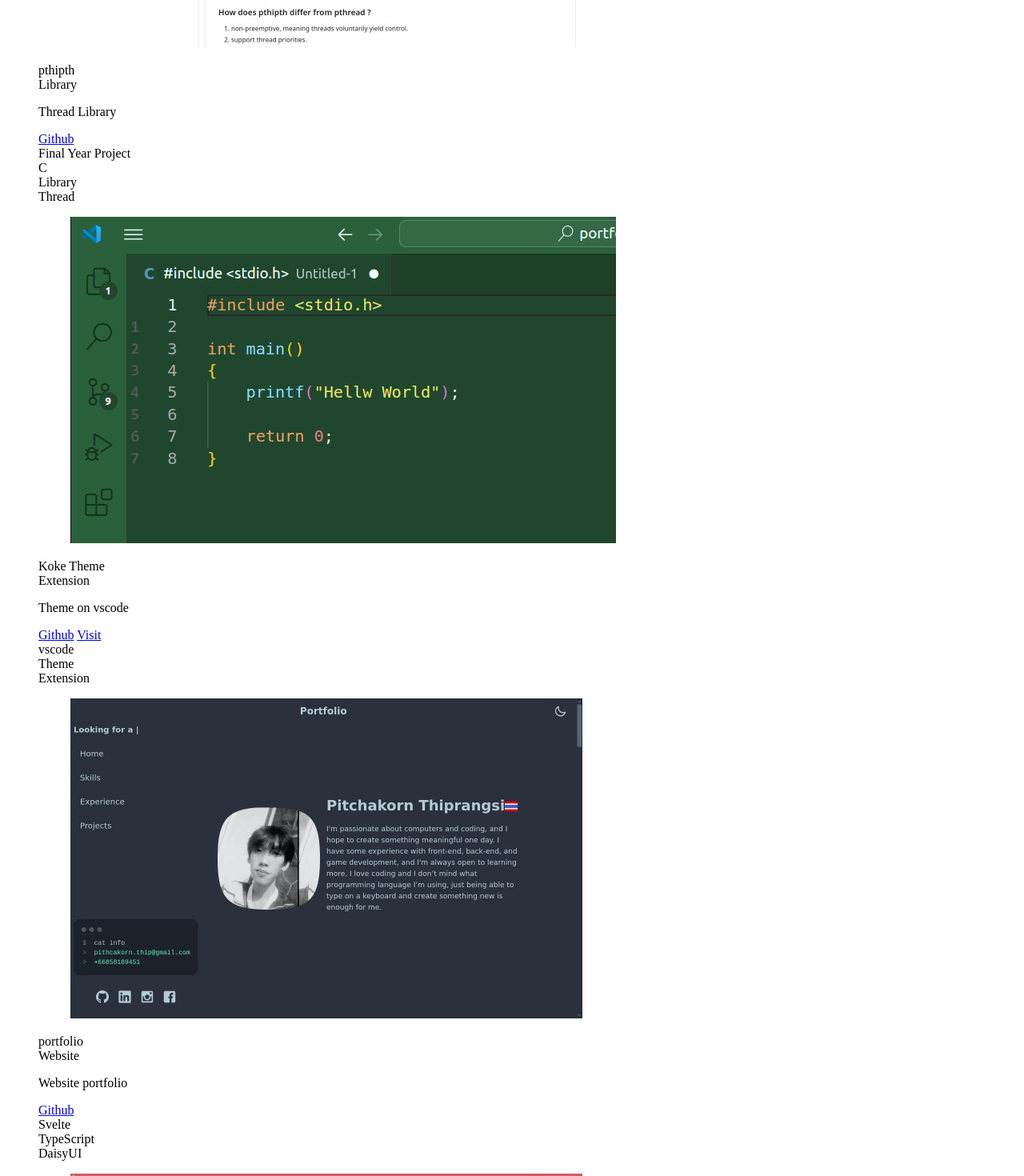
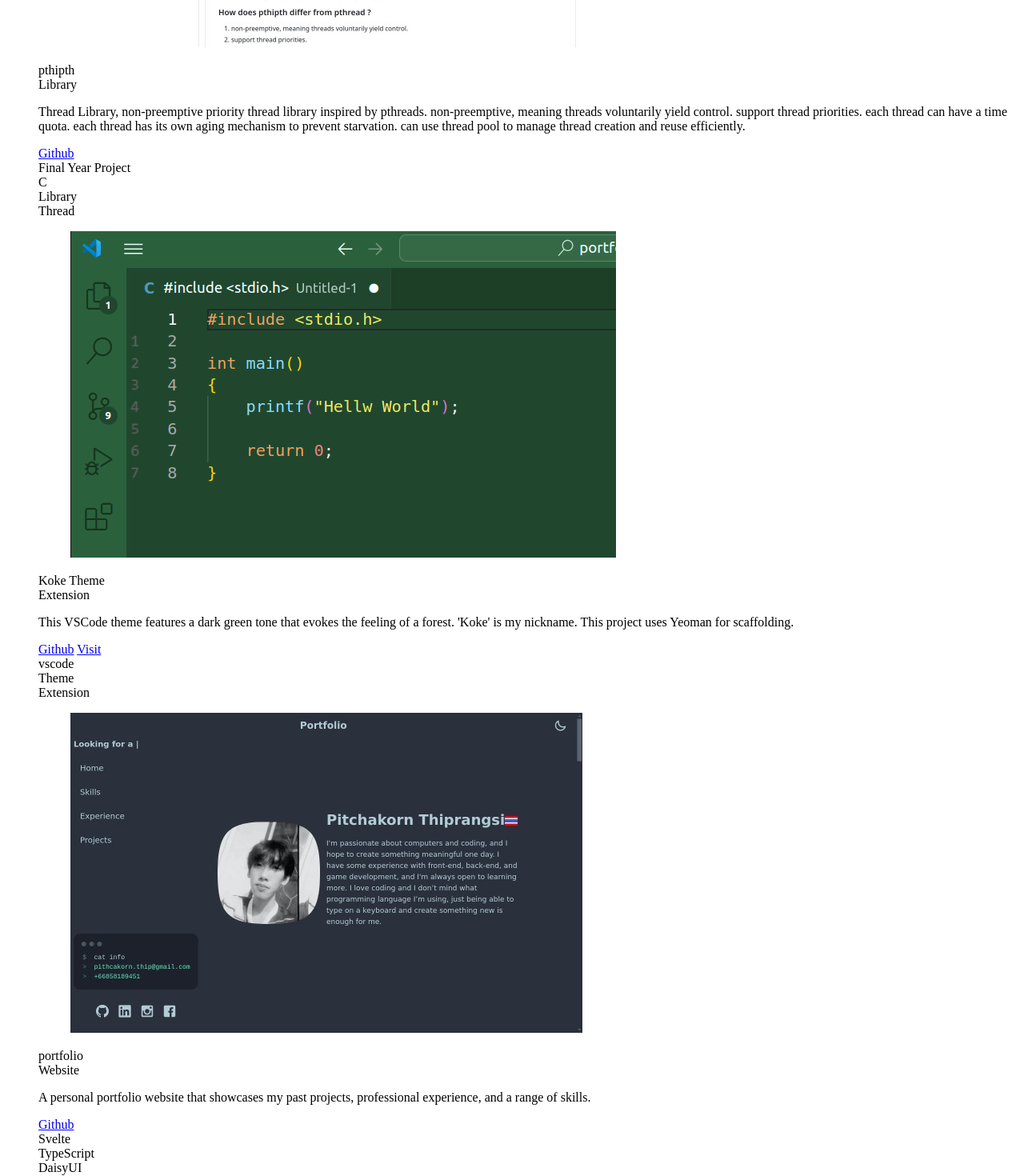
Before and after one commit to kokejohh/portfolio, a SvelteKit app: page / in a window 1280 px wide. Shown: the part 10530-12000 px from the top of the page at 80% size. Built offline with nearby package versions, Linux system fonts and the light colour scheme.

Commit message:
chore: add detail each projects

```diff
--- a/src/components/Card.svelte
+++ b/src/components/Card.svelte
@@ -4,8 +4,6 @@
 
 <div class="card bg-base-100 max-w-sm shadow-lg hover:bg-base-200">
   <div class="card-body space-y-2">
-
-
     <figure>
       <img
         src={src}
--- a/src/components/Projects.svelte
+++ b/src/components/Projects.svelte
@@ -24,21 +24,24 @@
 </article>
 
 <ul class="menu menu-horizontal p-8 lg:p-16 grid grid-cols-1 gap-1 lg:grid-cols-2 lg:gap-8">
-    <Card src={pthipth} title="pthipth" detail="Thread Library" tags={["Final Year Project", "C","Library", "Thread"]} status={[{title: "Library", color:"badge-secondary"}]} link_github="https://github.com/kokejohh/pthipth"/>
-    <Card src={koke_theme} title="Koke Theme" detail="Theme on vscode" tags={["vscode", "Theme", "Extension"]} status={[{title: "Extension", color: "badge-secondary"}]} link_github="https://github.com/kokejohh/koke-theme" link_web="https://marketplace.visualstudio.com/items?itemName=Koke.koke-theme"/>
+    <Card src={pthipth} title="pthipth" detail="Thread Library, non-preemptive priority thread library inspired by pthreads.
+        non-preemptive, meaning threads voluntarily yield control. support thread priorities. each thread can have a time quota.
+        each thread has its own aging mechanism to prevent starvation. can use thread pool to manage thread creation and reuse efficiently."
+        tags={["Final Year Project", "C","Library", "Thread"]} status={[{title: "Library", color:"badge-secondary"}]} link_github="https://github.com/kokejohh/pthipth"/>
+    <Card src={koke_theme} title="Koke Theme" detail="This VSCode theme features a dark green tone that evokes the feeling of a forest. 'Koke' is my nickname. This project uses Yeoman for scaffolding." tags={["vscode", "Theme", "Extension"]} status={[{title: "Extension", color: "badge-secondary"}]} link_github="https://github.com/kokejohh/koke-theme" link_web="https://marketplace.visualstudio.com/items?itemName=Koke.koke-theme"/>
     <!-- <Card title="บริการลบคนออกจากฝัน" detail="หากท่านมัญหากวนใจมีใครรบกวนในความฝัน" tags={["Svelte", "DaisyUI"]} status={[{title: "Web", color: "badge-primary"}]} link_github="https://github.com/kokejohh/bingbing" link_web="https://bingbing-sigma.vercel.app/"/> -->
-    <Card src={portfolio} title="portfolio" detail="Website portfolio" tags={["Svelte", "TypeScript", "DaisyUI"]} status={[{title: "Website", color: "badge-primary"}]} link_github="https://github.com/kokejohh/portfolio"/>
-    <Card src={valentines_day} title="valentine-day" detail="" tags={["JavaScript", "HTML", "CSS"]} status={[{title: "Website", color: "badge-primary"}]} link_github="https://github.com/kokejohh/valentine-day" link_web="https://kokejohh.github.io/valentine-day/"/>
-    <Card src={loveme} title="loveme" detail="" tags={["Javascript", "HTML", "CSS"]} status={[{title: "Website", color: "badge-primary"}]} link_github="https://github.com/kokejohh/loveme" link_web="https://kokejohh.github.io/loveme/"/>
-    <Card src={hostpital} title="วิเคราะห์รีวิว รพ. จาก google review ด้วย wordcloud" detail="" tags={["python", "wordcloud"]} status={[{title: "Website", color: "badge-primary"}]} link_github="https://github.com/kokejohh/loveme" link_web="https://kokejohh.github.io/loveme/"/>
-    <Card src={pichit300} title="pichit300" detail="" tags={["Javascript", "HTML", "CSS"]} status={[{title: "Website", color: "badge-primary"}]} link_github="https://github.com/kokejohh/pichit300" link_web="https://kokejohh.github.io/pichit300/src/"/>
-    <Card src={rush_discovery} title="rush discovery piscine 42" detail="" tags={["Javascript", "HTML", "CSS", "JSON"]} status={[{title: "Website", color: "badge-primary"}]} link_github="https://github.com/kokejohh/rush_discovery42" link_web="https://kokejohh.github.io/rush_discovery42/"/>
-    <Card src={rov_supernova} title="rov supernova" detail="" tags={["Svelte", "JavaScript", "TailwindCSS"]} status={[{title: "Website", color: "badge-primary"}]} link_github="https://github.com/kokejohh/rov_supernova" link_web="https://kokejohh.github.io/rov_supernova/src/main.html"/>
-    <Card src={todolist} title="todolist" detail="" tags={["JavaScript", "HTML", "CSS"]} status={[{title: "Website", color: "badge-primary"}]} link_github="https://github.com/kokejohh/project_todolist" link_web="https://kokejohh.github.io/project_todolist/"/>
-    <Card src={smilely} title="smilely" detail="" tags={["Javascript", "Tree.js"]} status={[{title: "Website", color: "badge-primary"}, {title: "Game", color: "badge-warning"}]} link_web="https://www.youtube.com/watch?v=j5tPJa9jiog"/>
-    <Card src={somO} title="AI chat bot somO" detail="" tags={["python", "PyThaiNLP"]} status={[{title: "Website", color: "badge-primary"}]} link_web="https://drive.google.com/drive/u/0/folders/13UO3sU6HZjyoBYw-MGMtqxIF7y9Ih8RW"/>
-    <Card src={register_late} title="ลงทะเบียนล่าช้า มธ." detail="" tags={["Node.js", "Express.js", "HTML", "Bootstrap"]} status={[{title: "Website", color: "badge-primary"}]} link_web="https://sites.google.com/view/cs264-100001-group3/"/>
-    <Card src={purrfect} title="Purrfect" detail="" tags={["PHP", "HTML", "CSS", "Bootsrap", "TailwindCSS", "MySQL"]} status={[{title: "Website", color: "badge-primary"}]} link_web="https://drive.google.com/drive/folders/1s87rwS5gMoW8Q2u63oAa9awv7B-kMVAE"/>
-    <Card src={golden_poo} title="Gloden pool" detail="" tags={["Unity", "C#"]} status={[{title: "Game", color: "badge-warning"}]} link_web="https://www.youtube.com/watch?v=O8_jTC1FPo4"/>
-    <Card src={catguins} title="Catguins 2D" detail="" tags={["Unity", "C#"]} status={[{title: "Game", color: "badge-warning"}]} link_web="https://gamejolt.com/games/catguins2d/203049"/>
+    <Card src={portfolio} title="portfolio" detail="A personal portfolio website that showcases my past projects, professional experience, and a range of skills." tags={["Svelte", "TypeScript", "DaisyUI"]} status={[{title: "Website", color: "badge-primary"}]} link_github="https://github.com/kokejohh/portfolio"/>
+    <Card src={valentines_day} title="valentine-day" detail="A simple website for writing and sending messages to someone you like on Valentine's Day. It doesn't have a backend, messages are passed using query parameters." tags={["JavaScript", "HTML", "CSS"]} status={[{title: "Website", color: "badge-primary"}]} link_github="https://github.com/kokejohh/valentine-day" link_web="https://kokejohh.github.io/valentine-day/"/>
+    <Card src={loveme} title="loveme" detail="A simple website for asking your crush to be your boyfriend or girlfriend, guaranteed to work! Don't believe me? Try it yourself!" tags={["Javascript", "HTML", "CSS"]} status={[{title: "Website", color: "badge-primary"}]} link_github="https://github.com/kokejohh/loveme" link_web="https://kokejohh.github.io/loveme/"/>
+    <Card src={hostpital} title="วิเคราะห์รีวิว รพ. จาก google review ด้วย wordcloud" detail="As part of the CS385 course, this project analyzes Google reviews from six hospitals to uncover common problems and feedback. A word cloud is used to highlight the most frequently mentioned terms in the reviews." tags={["python", "wordcloud"]} link_web="https://colab.research.google.com/drive/1tCniMnLSnEqUgwfHkHyZbaq4xTLRhW3e"/>
+    <Card src={pichit300} title="pichit300" detail="This project is designed to be a web-based platform for practicing coding problems. At this stage, only the front-end has been developed." tags={["Javascript", "HTML", "CSS", "JSON"]} status={[{title: "Website", color: "badge-primary"}]} link_github="https://github.com/kokejohh/pichit300" link_web="https://kokejohh.github.io/pichit300/src/"/>
+    <Card src={rush_discovery} title="rush discovery piscine 42" detail="A simple portfolio website created as part of my participation in the Discovery Piscine 42 program by 42 Bangkok." tags={["Javascript", "HTML", "CSS", "JSON"]} status={[{title: "Website", color: "badge-primary"}]} link_github="https://github.com/kokejohh/rush_discovery42" link_web="https://kokejohh.github.io/rush_discovery42/"/>
+    <Card src={rov_supernova} title="rov supernova" detail="A website for selecting and banning characters in RoV. Currently, only the front-end has been developed." tags={["Svelte", "JavaScript", "TailwindCSS"]} status={[{title: "Website", color: "badge-primary"}]} link_github="https://github.com/kokejohh/rov_supernova" link_web="https://kokejohh.github.io/rov_supernova/src/main.html"/>
+    <Card src={todolist} title="todolist" detail="This website was created as part of an internship test for BorntoDev. It's a simple to-do list app that allows users to add, edit, and delete tasks, with data stored in localStorage." tags={["JavaScript", "HTML", "CSS"]} status={[{title: "Website", color: "badge-primary"}]} link_github="https://github.com/kokejohh/project_todolist" link_web="https://kokejohh.github.io/project_todolist/"/>
+    <Card src={smilely} title="smilely" detail="This project is part of the CS299 course and involves 3D graphics using Three.js to render 3D content on the web. The project is a simple, cute game featuring a bright smiling character." tags={["Javascript", "Three.js"]} status={[{title: "Game", color: "badge-warning"}, {title: "Website", color: "badge-primary"}]} link_web="https://www.youtube.com/watch?v=j5tPJa9jiog"/>
+    <Card src={somO} title="AI chat bot somO" detail="This project is part of the CS265 course and involves building a simple chatbot using the ChatterBot library. It implements the Jaccard Similarity algorithm and utilizes pythaiNLP for Thai language processing, including normalization, word tokenization, stopwords removal, and part-of-speech tagging." tags={["python", "PyThaiNLP"]} link_web="https://drive.google.com/drive/u/0/folders/13UO3sU6HZjyoBYw-MGMtqxIF7y9Ih8RW"/>
+    <Card src={register_late} title="ลงทะเบียนล่าช้า มธ." detail="This project is part of the CS264 course and involves developing a web application for late course registration at Thammasat University. The system includes features for both students and instructors." tags={["Node.js", "Express.js", "HTML", "Bootstrap"]} status={[{title: "Website", color: "badge-primary"}]} link_web="https://sites.google.com/view/cs264-100001-group3/"/>
+    <Card src={purrfect} title="Purrfect" detail="This project is part of the CS251 course and involves database development. The project is a web application called 'Purrfect,' inspired by the sound of a cat. It’s a cat café website where customers can adopt cats if they are interested." tags={["PHP", "HTML", "CSS", "Bootsrap", "TailwindCSS", "MySQL"]} status={[{title: "Website", color: "badge-primary"}]} link_web="https://drive.google.com/drive/folders/1s87rwS5gMoW8Q2u63oAa9awv7B-kMVAE"/>
+    <Card src={golden_poo} title="Gloden pool" detail="It’s a game about a Kra-Sue (a Thai ghost) eating something dirty, haha! You can probably guess from the game’s name." tags={["Unity", "C#"]} status={[{title: "Game", color: "badge-warning"}, {title: "Android", color: "badge-secondary"}]} link_web="https://www.youtube.com/watch?v=O8_jTC1FPo4"/>
+    <Card src={catguins} title="Catguins 2D" detail="This game is inspired by Flappy Bird, but mine features a character that's a mix of a cat and a penguin. Of course, it loves eating fish!" tags={["Unity", "C#"]} status={[{title: "Game", color: "badge-warning"}, {title: "Windows", color: "badge-secondary"}]} link_web="https://gamejolt.com/games/catguins2d/203049"/>
 </ul>
```
